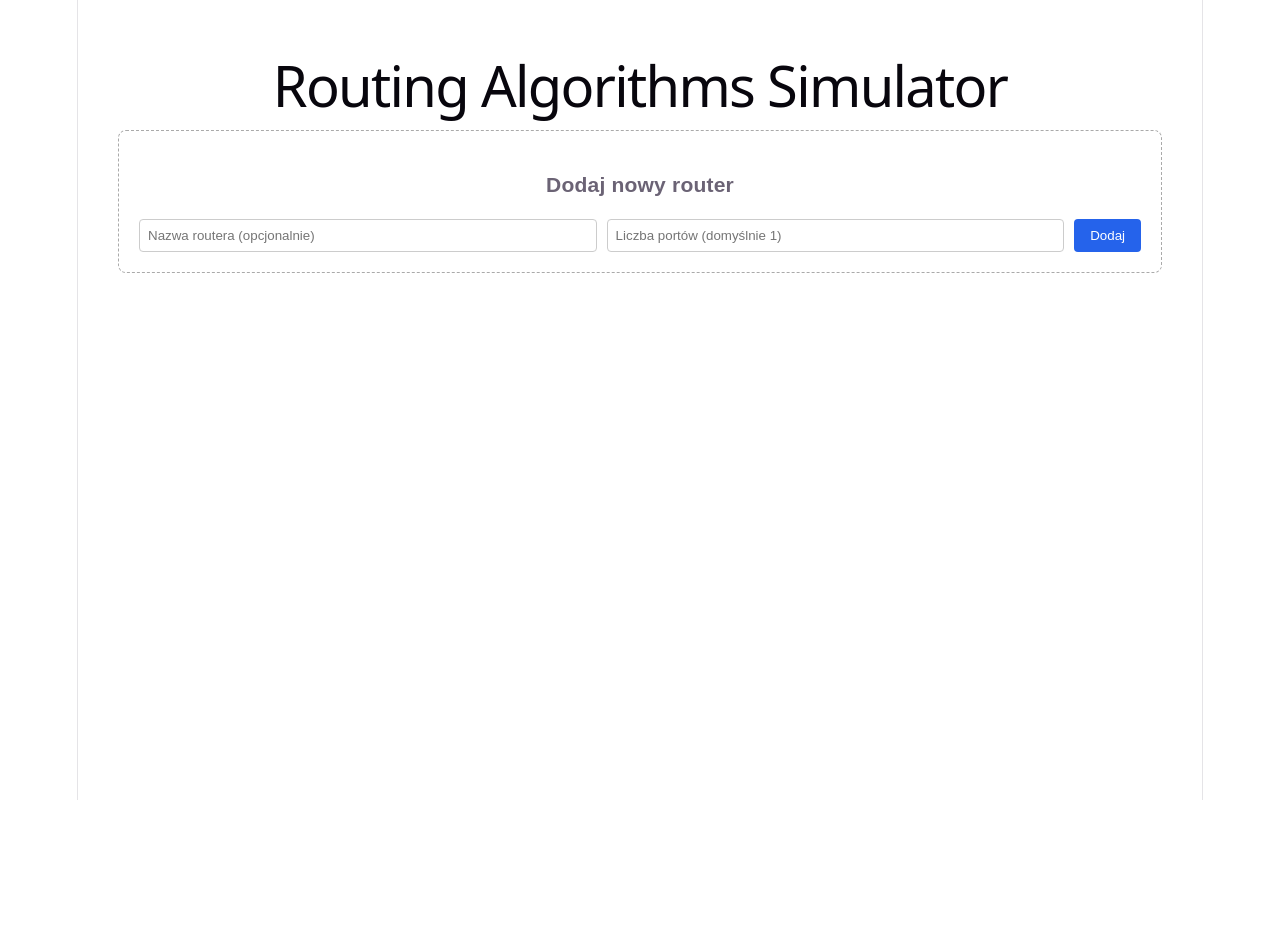
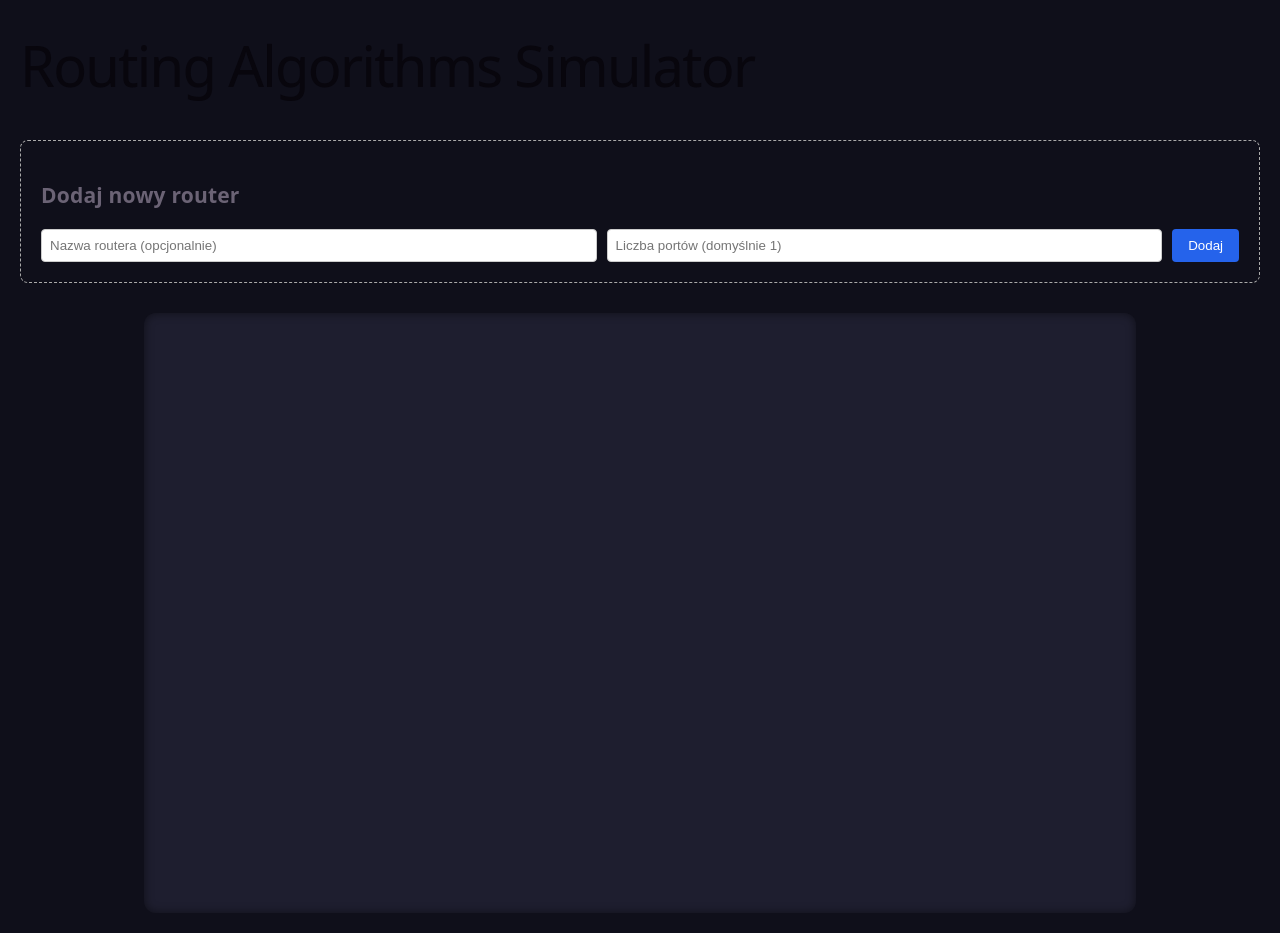
Before and after one commit to mistrzegiptu/routing-algorithm-simulator, a React app in the folder frontend/: page / in a window 1280 px wide. Before the commit the page ends 800 px from the top, so only its background shows below. Built offline with nearby package versions, Linux system fonts and the light colour scheme; the HTML template or start-up script is replaced by a standard one.

Commit message:
[INZ-24] Router dragging

```diff
--- a/frontend/src/App.jsx
+++ b/frontend/src/App.jsx
@@ -1,20 +1,36 @@
 import { useState, useEffect } from 'react';
-import RouterList from "./devices/RouterList.jsx";
 import AddRouterForm from "./devices/AddRouterForm.jsx";
+import RouterCanvas from "./devices/RouterCanvas.jsx";
 
 function App() {
   const [routers, setRouters] = useState([]);
 
 
   const handleAddRouter = (newRouter) => {
-    setRouters(prev => [...prev, newRouter]);
+      setRouters(prev => [
+        ...prev,
+        {
+          ...newRouter,
+          x: 100,
+          y: 100,
+        }
+      ]);
+    };
+
+  const handleUpdateRouterPosition = (id, x, y) => {
+    setRouters(prev =>
+      prev.map(r => (r.id === id ? { ...r, x, y } : r))
+    );
   };
 
   return (
-    <div style={{ padding: "40px", fontFamily: "sans-serif", textAlign: "center" }}>
+     <div style={{minHeight: '100vh', display: 'flex', flexDirection: 'column', padding: '20px', boxSizing: 'border-box'}}>
       <h1>Routing Algorithms Simulator</h1>
       <AddRouterForm onAdd={handleAddRouter} />
-      <RouterList routers={routers} />
+      <RouterCanvas
+        routers={routers}
+        onUpdateRouterPosition={handleUpdateRouterPosition}
+      />
     </div>
   );
 }
--- /dev/null
+++ b/frontend/src/devices/DraggableRouter.jsx
@@ -0,0 +1,83 @@
+import { useState, useRef, useEffect } from 'react';
+import RouterComponent from './RouterComponent';
+
+export default function DraggableRouter({ router, onPositionChange, onDragStart, zIndex }) {
+  const [isDragging, setIsDragging] = useState(false);
+  const [dragOffset, setDragOffset] = useState({ x: 0, y: 0 });
+  const elementRef = useRef(null);
+  const canvasRef = useRef(null);
+
+  useEffect(() => {
+    if (elementRef.current) {
+      canvasRef.current = elementRef.current.parentElement;
+    }
+  }, []);
+
+  const handleMouseDown = (e) => {
+    e.preventDefault();
+    const element = elementRef.current;
+    const canvas = canvasRef.current;
+    if (!element || !canvas) return;
+
+    const elementRect = element.getBoundingClientRect();
+    const canvasRect = canvas.getBoundingClientRect();
+
+    const offsetX = e.clientX - elementRect.left;
+    const offsetY = e.clientY - elementRect.top;
+
+    setDragOffset({ x: offsetX, y: offsetY });
+    onDragStart(router.id);
+    setIsDragging(true);
+  };
+
+  const handleMouseMove = (e) => {
+      if (!isDragging || !canvasRef.current) return;
+
+      const canvasRect = canvasRef.current.getBoundingClientRect();
+      const element = elementRef.current;
+      if (!element) return;
+
+      let newX = e.clientX - canvasRect.left - dragOffset.x;
+      let newY = e.clientY - canvasRect.top - dragOffset.y;
+
+      const maxX = canvasRect.width - element.offsetWidth;
+      const maxY = canvasRect.height - element.offsetHeight;
+      newX = Math.max(0, Math.min(newX, maxX));
+      newY = Math.max(0, Math.min(newY, maxY));
+
+      onPositionChange(router.id, newX, newY);
+    };
+
+  const handleMouseUp = () => {
+    setIsDragging(false);
+  };
+
+  useEffect(() => {
+    if (isDragging) {
+      window.addEventListener('mousemove', handleMouseMove);
+      window.addEventListener('mouseup', handleMouseUp);
+    }
+    return () => {
+      window.removeEventListener('mousemove', handleMouseMove);
+      window.removeEventListener('mouseup', handleMouseUp);
+    };
+  }, [isDragging, dragOffset]);
+
+  return (
+    <div
+      ref={elementRef}
+      style={{
+        position: 'absolute',
+        left: router.x,
+        top: router.y,
+        cursor: isDragging ? 'grabbing' : 'grab',
+        zIndex: zIndex,
+        userSelect: 'none',
+        filter: 'drop-shadow(0 4px 6px rgba(0,0,0,0.3))',
+      }}
+      onMouseDown={handleMouseDown}
+    >
+      <RouterComponent routerData={router} />
+    </div>
+  );
+}
--- /dev/null
+++ b/frontend/src/devices/RouterCanvas.jsx
@@ -0,0 +1,36 @@
+import { useState } from 'react';
+import DraggableRouter from './DraggableRouter';
+
+export default function RouterCanvas({ routers, onUpdateRouterPosition }) {
+  const [topmostId, setTopmostId] = useState(null);
+
+  const handleDragStart = (id) => {
+    setTopmostId(id);
+  };
+
+  return (
+    <div
+      style={{
+        position: 'relative',
+        width: '80%',
+        minWidth: '800px',
+        margin: '30px auto 0',
+        height: '600px',
+        backgroundColor: '#1e1e2f',
+        borderRadius: '12px',
+        boxShadow: 'inset 0 0 10px rgba(0,0,0,0.5)',
+        overflow: 'hidden',
+      }}
+    >
+      {routers.map((router) => (
+        <DraggableRouter
+          key={router.id}
+          router={router}
+          onPositionChange={onUpdateRouterPosition}
+          onDragStart={handleDragStart}
+          zIndex={router.id === topmostId ? 1000 : 1}
+        />
+      ))}
+    </div>
+  );
+}
--- a/frontend/src/devices/RouterList.jsx
+++ /dev/null
@@ -1,11 +0,0 @@
-import RouterComponent from './RouterComponent';
-
-export default function RouterList({ routers }) {
-  return (
-    <div style={{ marginTop: "30px", display: "flex", flexWrap: "wrap", justifyContent: "center", gap: "20px" }}>
-      {routers.map((router) => (
-        <RouterComponent key={router.id} routerData={router} />
-      ))}
-    </div>
-  );
-}
--- a/frontend/src/index.css
+++ b/frontend/src/index.css
@@ -55,15 +55,16 @@ body {
 }
 
 #root {
-  width: 1126px;
-  max-width: 100%;
-  margin: 0 auto;
-  text-align: center;
-  border-inline: 1px solid var(--border);
+  width: 100%;
+  max-width: none;
+  margin: 0;
+  text-align: left;
+  border-inline: none;
   min-height: 100svh;
   display: flex;
   flex-direction: column;
   box-sizing: border-box;
+  background-color: #0f0f1a;
 }
 
 h1,
```
